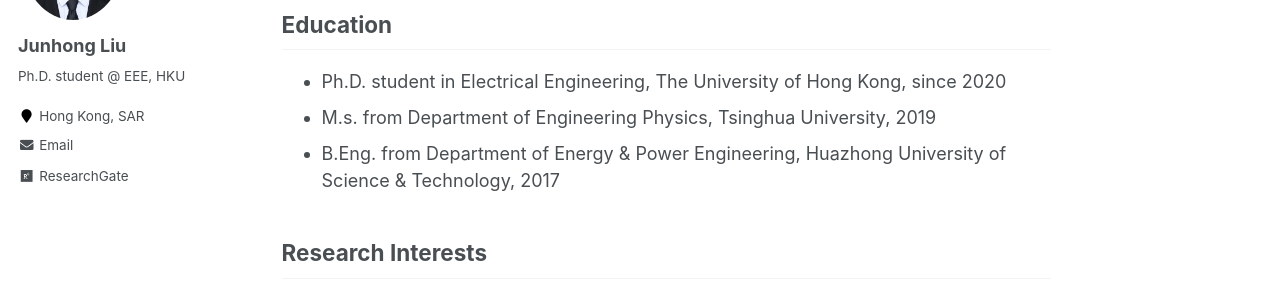
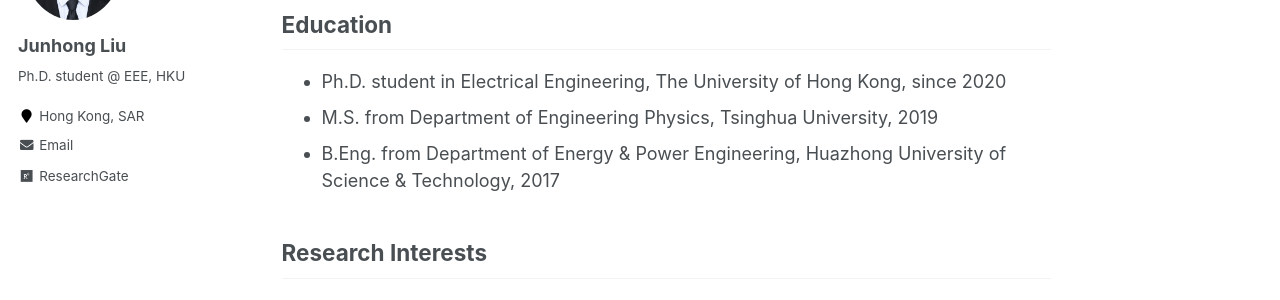
Before and after one commit to johnny-eee/online, a Jekyll site: the page built from _pages/about.md, in a window 1280 px wide. Shown: the part 221-521 px from the top of the page. Built offline with Jekyll 4.4.1, drawn with Linux system fonts in a browser that asks for light colours.

```diff
--- a/_pages/about.md
+++ b/_pages/about.md
@@ -13,7 +13,7 @@ I am currently a third year Ph.D. student @HKU supervised by [Prof. Yunhe Hou](h
 ## Education
 
 * Ph.D. student in Electrical Engineering, The University of Hong Kong, since 2020
-* M.s. from Department of Engineering Physics, Tsinghua University, 2019
+* M.S. from Department of Engineering Physics, Tsinghua University, 2019
 * B.Eng. from Department of Energy & Power Engineering, Huazhong University of Science & Technology, 2017
 
 ## Research Interests
```
